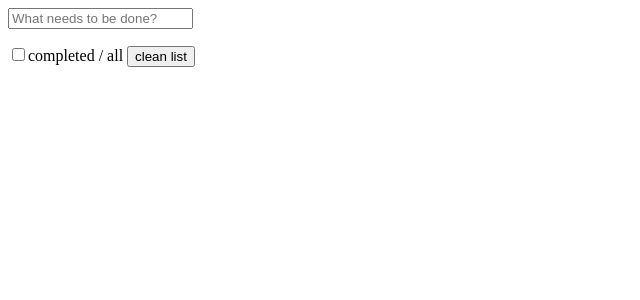
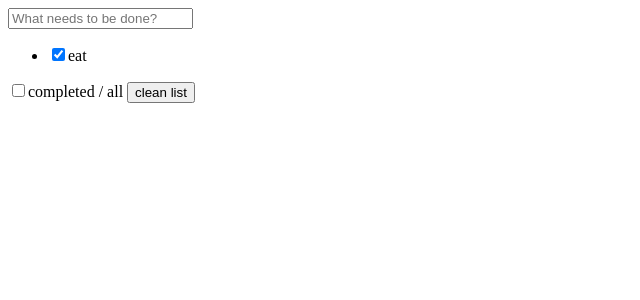
Before and after one commit to gaojuemin/todolist, a Vue app: page / in a window 1280 px wide. Shown: the top 300 px of the page, without its empty margins (0-640 px from the left). Built offline with nearby package versions, Linux system fonts and the light colour scheme.

Commit message:
no message

```diff
--- a/src/components/tdbody.vue
+++ b/src/components/tdbody.vue
@@ -12,7 +12,7 @@ export default {
     data(){
         return{
             todos:[                   //输入内容作为数组，数组3个属性，id，title内容，done标记是否完成布尔值
-                                      //{id:'001',item:'eat',done:true},
+             {id:'001',item:'eat',done:true},
             ]
         }
     }
--- a/src/components/tditem.vue
+++ b/src/components/tditem.vue
@@ -4,7 +4,7 @@
                 <input type="checkbox" :checked="todo.done"/>
                 <span>{{todo.item}}</span>
             </label>
-            <button class="btn btn-danger" style="display:none">删除</button>
+
         </li>
 </template>
 <script>
```
